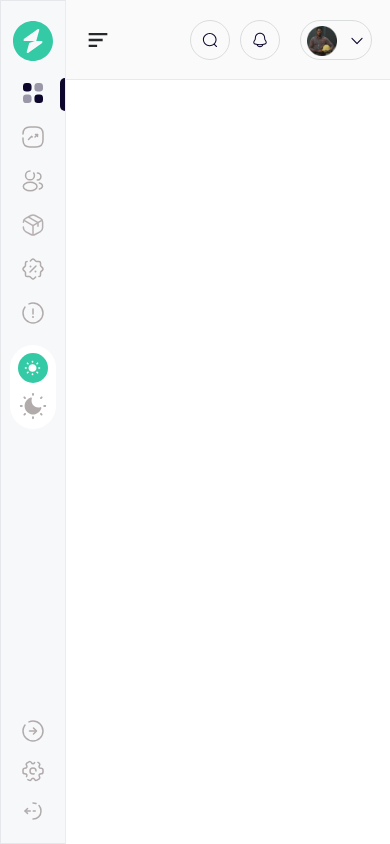
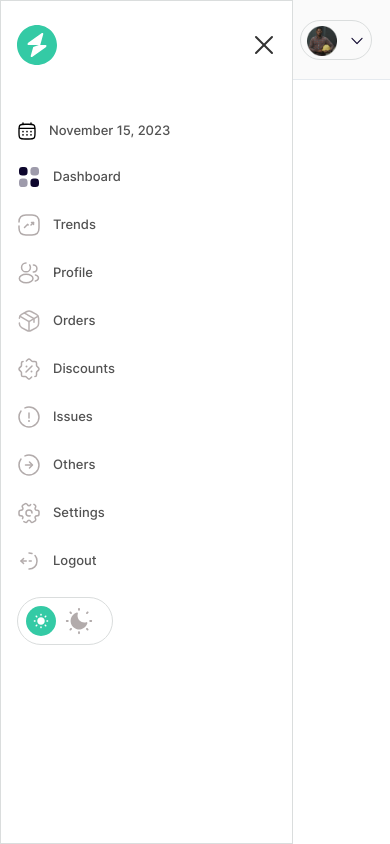
Before and after one commit to Adedoyin-Emmanuel/geegpay-challenge, a React (Vite) app: page / in a window 390 px wide. Built offline with nearby package versions, Linux system fonts and the light colour scheme.

Commit message:
Feat: Updated Sidebar nav

```diff
--- a/src/components/DashboardHeader/DashboardHeader.tsx
+++ b/src/components/DashboardHeader/DashboardHeader.tsx
@@ -3,6 +3,19 @@ import CalenderIcon from "./../../assets/icons/calendar-icon.svg";
 import NotificationIcon from "./../../assets/icons/bell-icon.svg";
 import ProfileImage from "./../../assets/images/profile-image.png";
 import DropIcon from "./../../assets/icons/down-icon.svg";
+import Logo from "./../../assets/icons/logo.svg";
+import CloseIcon from "./../../assets/icons/close-icon.svg";
+import DashboardIcon from "./../../assets/icons/dashboard-icon.svg";
+import TrendingIcon from "./../../assets/icons/trend-icon.svg";
+import ProfileIcon from "./../../assets/icons/profile-icon.svg";
+import BoxIcon from "./../../assets/icons/box-icon.svg";
+import DiscountIcon from "./../../assets/icons/discount-icon.svg";
+import MoonIcon from "./../../assets/icons/moon-icon.svg";
+import ArrowRightIcon from "./../../assets/icons/arrow-right.svg";
+import SettingsIcon from "./../../assets/icons/settings-icon.svg";
+import LogoutIcon from "./../../assets/icons/logout-icon.svg";
+import SunIcon from "./../../assets/icons/sun-icon.svg";
+import InfoIcon from "./../../assets/icons/info-circle-icon.svg";
 
 interface DashboardHeaderProps {
   className?: string;
@@ -10,14 +23,15 @@ interface DashboardHeaderProps {
 
 const DashboardHeader = ({ className }: DashboardHeaderProps): JSX.Element => {
   return (
+    <section className="w-full">
       <div
         className={`w-full h-[5rem]  bg-[#FAFAFA] ${className} flex gap-[18px] items-center justify-between p-[18px] border-b border-b-[#E5EAEF]`}
       >
-      <h3 className="text-[#26282C] text-[20px] font-[600] capitalize hidden sm:block">
+        <h3 className="text-[#26282C] text-[20px] font-[600] capitalize hidden md:block">
           dashboard
         </h3>
 
-      <section className="ham-burger sm:hidden">
+        <section className="ham-burger md:hidden">
           <svg
             stroke="currentColor"
             fill="#26282C"
@@ -85,6 +99,97 @@ const DashboardHeader = ({ className }: DashboardHeaderProps): JSX.Element => {
           </section>
         </section>
       </div>
+
+      <section className="absolute top-0 md:hidden mobile-nav bg-white border-[1px] border-[#DADDDD] w-3/4 h-screen  p-4">
+        <section className="my-2 flex items-center justify-between">
+          <section className="logo">
+            <img src={Logo} alt="Logo" />
+          </section>
+          <section className="close-icon">
+            <img src={CloseIcon} alt="Close Icon" />
+          </section>
+        </section>
+        <br />
+        <section className="flex items-center gap-3 my-6">
+          <img src={CalenderIcon} alt="calender icon" />
+
+          <p className="text-[13px] text-[#525252] inter-font font-medium">
+            November 15, 2023
+          </p>
+        </section>
+
+        <section className="flex items-center gap-3 my-6">
+          <img src={DashboardIcon} alt="Dashboard icon" />
+          <p className="text-[13px] text-[#525252] inter-font font-medium">
+            Dashboard
+          </p>
+        </section>
+        <section className="flex items-center gap-3 my-6">
+          <img src={TrendingIcon} alt="Trends icon" />
+          <p className="text-[13px] text-[#525252] inter-font font-medium">
+            Trends
+          </p>
+        </section>
+        <section className="flex items-center gap-3 my-6">
+          <img src={ProfileIcon} alt="Profile icon" />
+          <p className="text-[13px] text-[#525252] inter-font font-medium">
+            Profile
+          </p>
+        </section>
+        <section className="flex items-center gap-3 my-6">
+          <img src={BoxIcon} alt="Orders icon" />
+          <p className="text-[13px] text-[#525252] inter-font font-medium">
+            Orders
+          </p>
+        </section>
+        <section className="flex items-center gap-3 my-6">
+          <img src={DiscountIcon} alt="Discounts icon" />
+          <p className="text-[13px] text-[#525252] inter-font font-medium">
+            Discounts
+          </p>
+        </section>
+
+        <section className="flex items-center gap-3 my-6">
+          <img src={InfoIcon} alt="Issues icon" />
+          <p className="text-[13px] text-[#525252] inter-font font-medium">
+            Issues
+          </p>
+        </section>
+        <section className="flex items-center gap-3 my-6">
+          <img src={ArrowRightIcon} alt="Others icon" />
+          <p className="text-[13px] text-[#525252] inter-font font-medium">
+            Others
+          </p>
+        </section>
+        <section className="flex items-center gap-3 my-6">
+          <img src={SettingsIcon} alt="Settings icon" />
+          <p className="text-[13px] text-[#525252] inter-font font-medium">
+            Settings
+          </p>
+        </section>
+
+        <section className="flex items-center gap-3 my-6 ">
+          <img src={LogoutIcon} alt="Logout icon" />
+          <p className="text-[13px] text-[#525252] inter-font font-medium">
+            Logout
+          </p>
+        </section>
+
+        <section className="bg-[#fff] cursor-pointer rounded-[100px] flex flex-row p-2 gap-2 border-[1px] border-[#DADDDD] w-[96px]">
+          <section className="bg-[#34CAA5] rounded-[94px] flex items-center justify-center w-[30px] h-[30px]">
+            <img
+              src={SunIcon}
+              alt="Sun icon"
+              className="w-[16.875px] h-[16.875px]"
+            />
+          </section>
+
+          <section className="">
+            <img src={MoonIcon} alt="Moon icon" className="w-[30px] h-[30px]" />
+          </section>
+        </section>
+      </section>
+    </section>
   );
 };
 
--- a/src/components/SideNav/SideNav.tsx
+++ b/src/components/SideNav/SideNav.tsx
@@ -18,7 +18,7 @@ interface SideNavProps {
 const SideNav = ({ className }: SideNavProps): JSX.Element => {
   return (
     <div
-      className={`min-h-screen max-h-screen w-[80px] py-[20px] gap-[20px] px-[0px]  bg-[#F7F8FA] border-[1px]  border-r-[#EBECF2] flex items-center justify-between flex-col transform  ${className}`}
+      className={`hidden min-h-screen max-h-screen w-[80px] py-[20px] gap-[20px] px-[0px]  bg-[#F7F8FA] border-[1px]  border-r-[#EBECF2] md:flex items-center justify-between flex-col transform  ${className}`}
     >
       <section className="flex items-center justify-between flex-col gap-[20px]">
         <section className="logo flex items-center">
```
Lines whose indentation alone changed are shown as unchanged.
